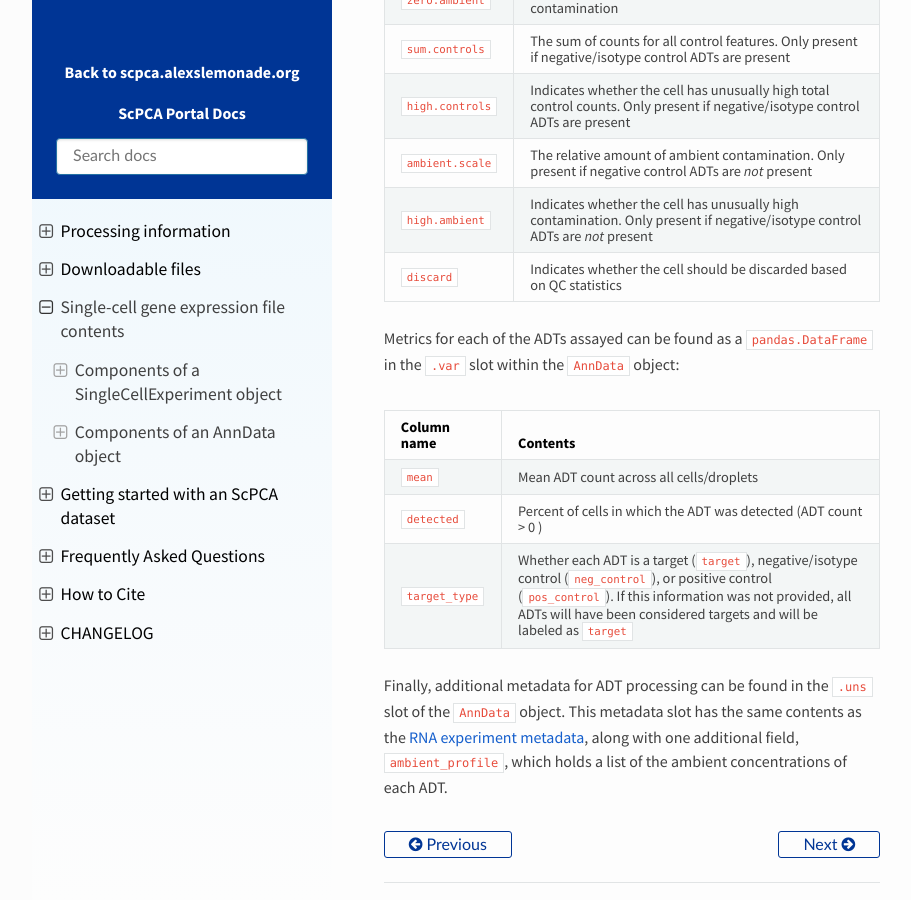
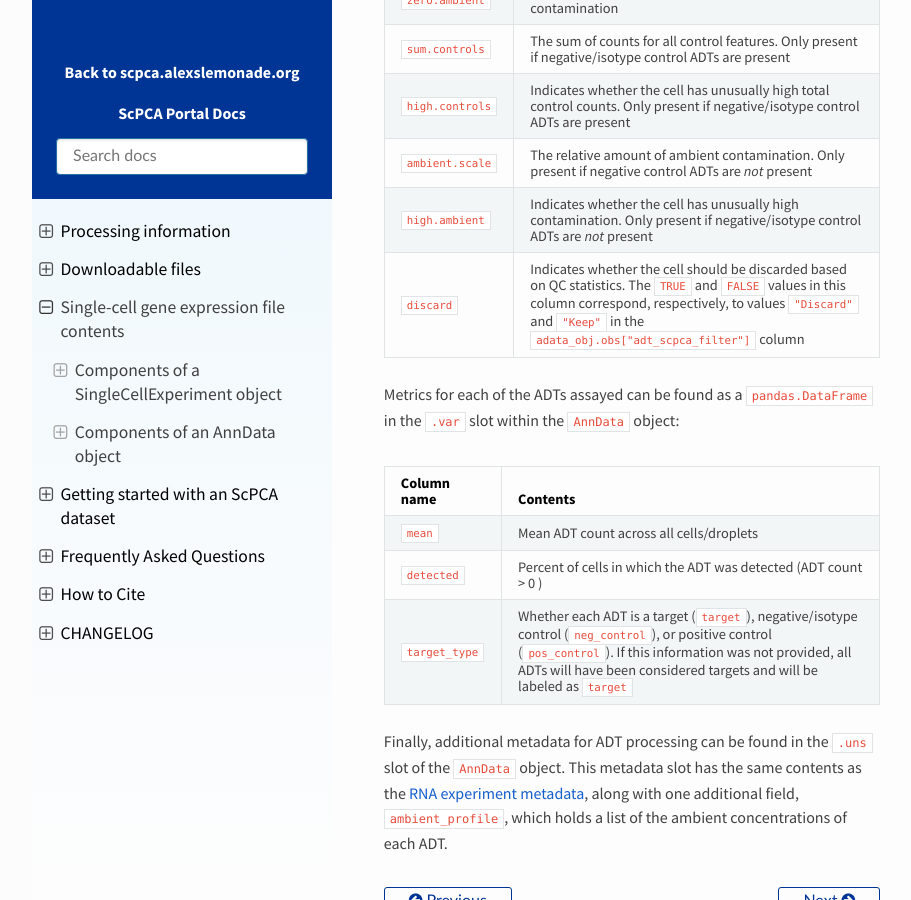
Before and after one commit to DongzeHE/scpca-docs, a Sphinx documentation site: the page built from docs/sce_file_contents.md, in a window 1280 px wide and 900 px high, scrolled down 17905 px. Shown: the whole window, without its empty margins (158-1069 px from the left). Built offline with Sphinx 7.4.7 and the Read the Docs theme 2.0.0, drawn with Linux system fonts in a browser that asks for light colours.

Commit message:
ok one more sentence for extra clarity

```diff
--- a/docs/sce_file_contents.md
+++ b/docs/sce_file_contents.md
@@ -441,7 +441,7 @@
 | `high.controls` | Indicates whether the cell has unusually high total control counts. Only present if negative/isotype control ADTs are present |
 | `ambient.scale` | The relative amount of ambient contamination. Only present if negative control ADTs are _not_ present                         |
 | `high.ambient`  | Indicates whether the cell has unusually high contamination. Only present if negative/isotype control ADTs are _not_ present  |
-| `discard`       | Indicates whether the cell should be discarded based on QC statistics                                                         |
+| `discard`       | Indicates whether the cell should be discarded based on QC statistics. The `TRUE` and `FALSE` values in this column correspond, respectively, to values `"Discard"` and `"Keep"` in the `adata_obj.obs["adt_scpca_filter"]` column                                                         |
 
 
 Metrics for each of the ADTs assayed can be found as a `pandas.DataFrame` in the `.var` slot within the `AnnData` object:
```
